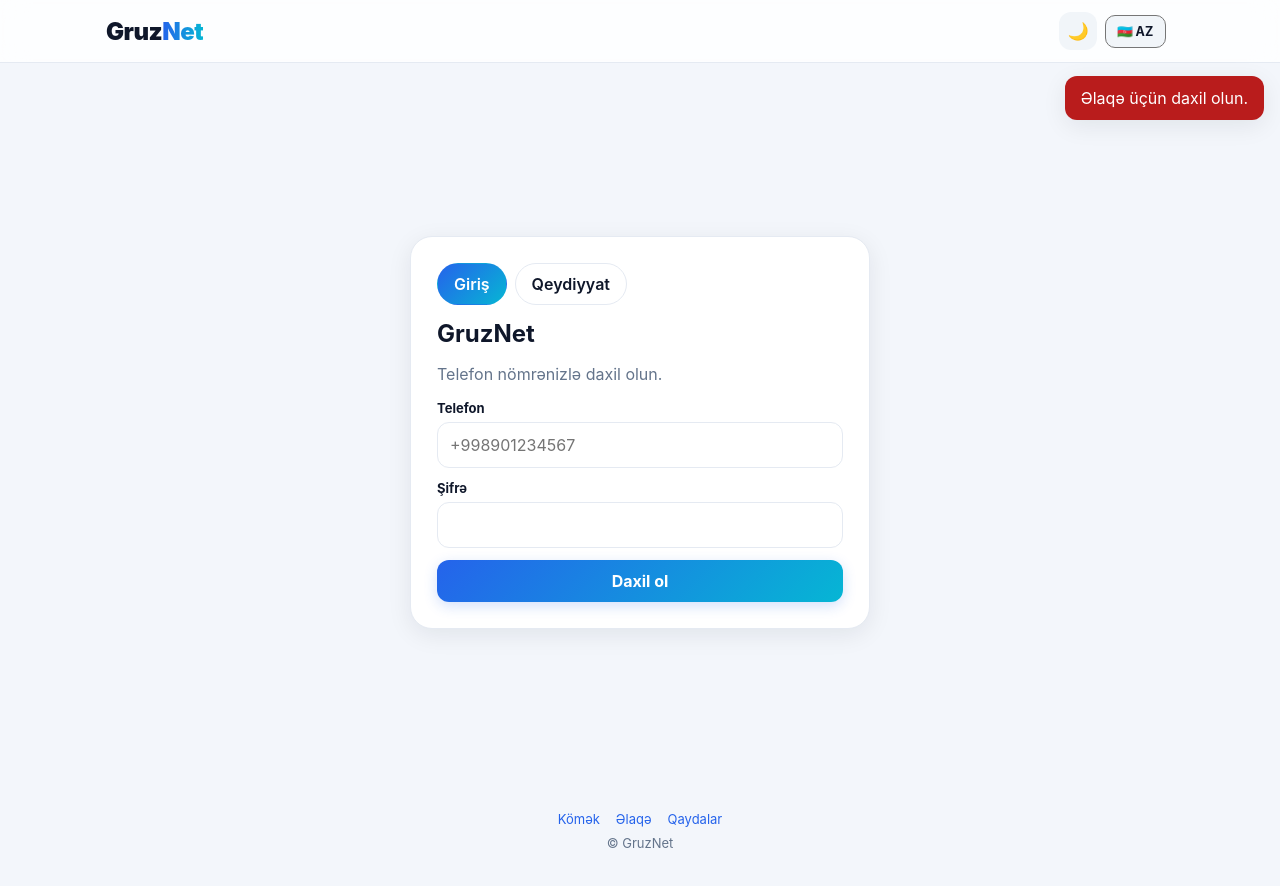
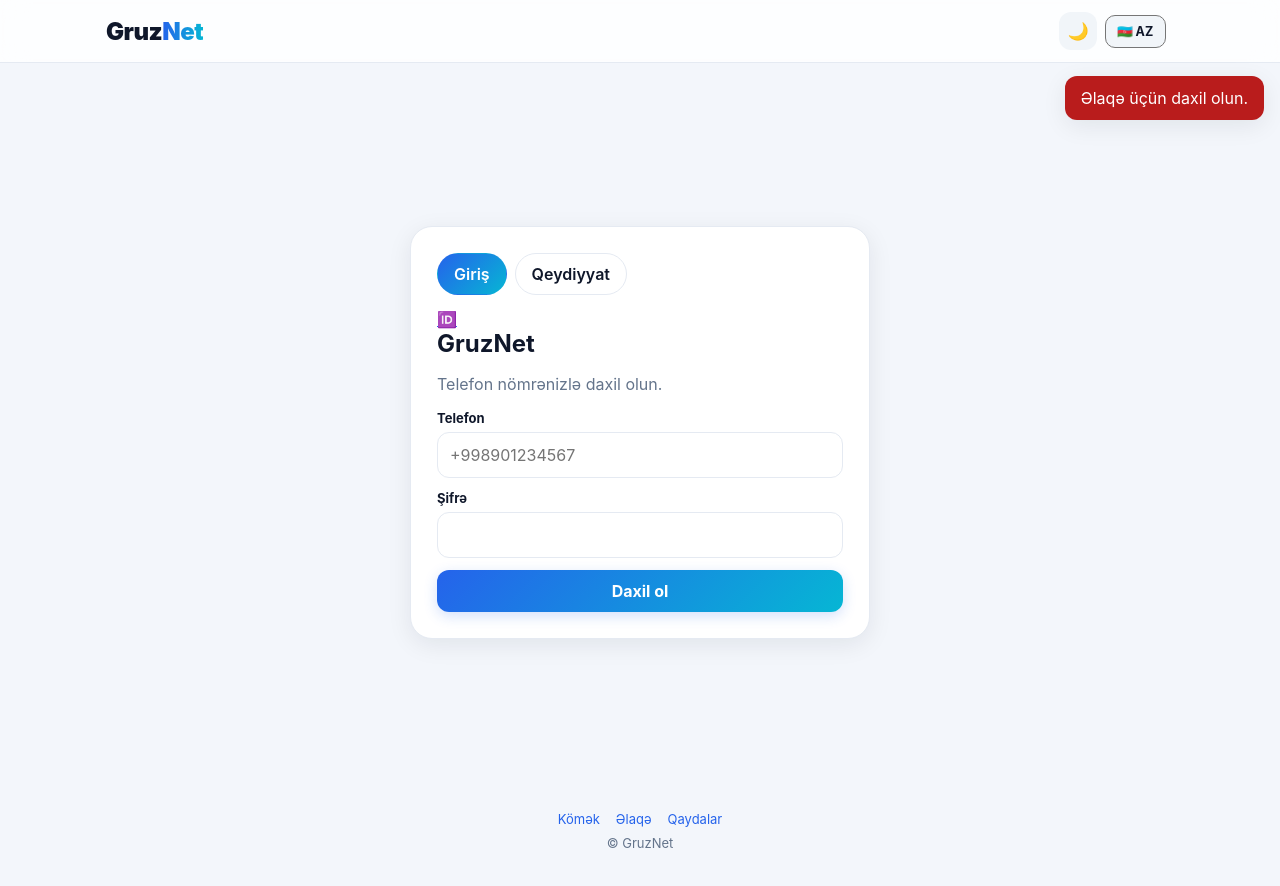
Before and after one commit to granittas/gruznet, a plain HTML site: page index.html in a window 1280 px wide. Both pictures are taken after a click on the button "🚚 Yük elan et". Drawn offline with Linux system fonts and the light colour scheme; no server answers.

Commit message:
Update index.html

```diff
--- a/index.html
+++ b/index.html
@@ -24,7 +24,8 @@
 <div class="tabs">
 <button class="tab active" data-auth-tab="login" type="button" data-i18n="login">Giriş</button>
 <button class="tab" data-auth-tab="register" type="button" data-i18n="register">Qeydiyyat</button></div>
-<form id="auth-form">
+<a href="admin.html">🆔</a>
+  <form id="auth-form">
 <h1>GruzNet</h1>
 <p class="muted" id="auth-desc"></p>
 <div id="register-extra" class="hidden"><div class="grid">
```
